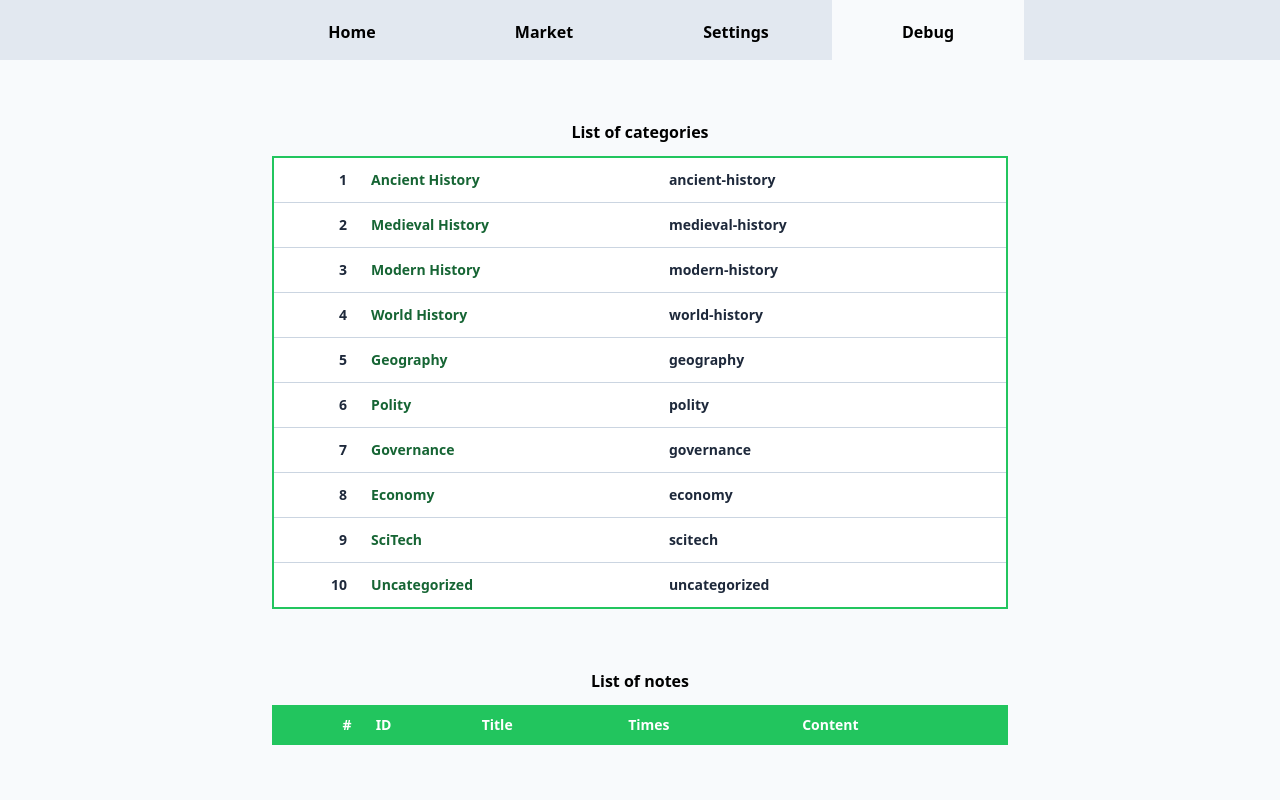
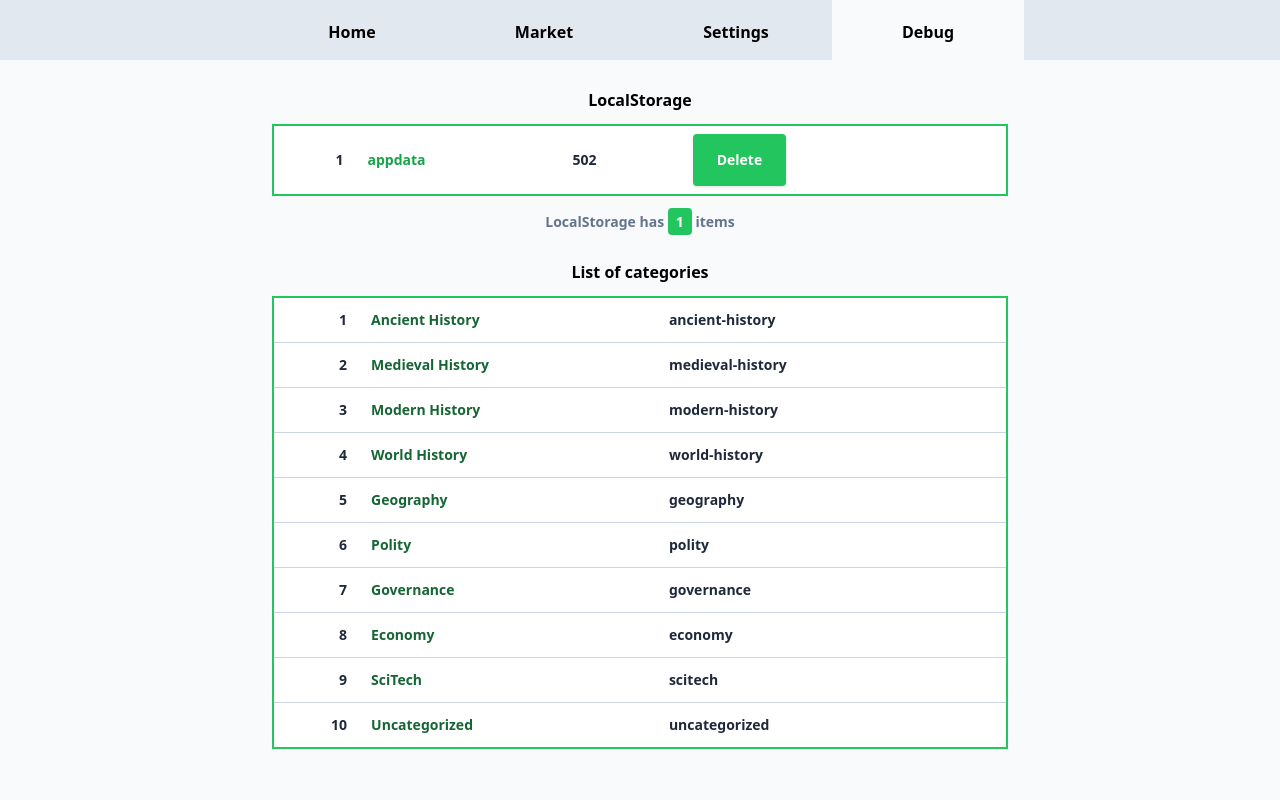
Before and after one commit to iaseth/pointedit, a React (Create React App) app: page / in a window 1280 px wide. Both pictures are taken after a click on the element "Debug". Shown: the top 800 px of the page. Built offline with nearby package versions, Linux system fonts and the light colour scheme.

Commit message:
Added LocalStorage component

```diff
--- a/src/PointApp/Content/Debugger/Debugger.js
+++ b/src/PointApp/Content/Debugger/Debugger.js
@@ -1,3 +1,4 @@
+import LocalStorage from './LocalStorage';
 import CategoryTable from './CategoryTable';
 import NotesList from './NotesList';
 
@@ -6,10 +7,11 @@ import NotesList from './NotesList';
 export default function Debugger ({appdata}) {
 	return (
 		<div className="max-w-3xl mx-auto min-h-screen px-4">
-			<header className="py-6"></header>
+			<header className="py-2"></header>
 
 			<main>
 				<div className="mx-auto">
+					<LocalStorage />
 					<CategoryTable {...{appdata}} />
 
 					<div className="h-12"></div>
--- /dev/null
+++ b/src/PointApp/Content/Debugger/LocalStorage.js
@@ -0,0 +1,50 @@
+import React from 'react';
+
+import {Button} from '../../Utils';
+
+
+const LS = window.localStorage;
+
+const getRowsFromLS = () => {
+	const rows = [...Object.keys(LS)].map(key => ({
+		key: key,
+		length: LS.getItem(key).length
+	}));
+	console.log(`Returned rows: '${rows.length} rows'`);
+	return rows;
+};
+
+export default function LocalStorage () {
+	const [rows, setRows] = React.useState(getRowsFromLS());
+
+	const deleteItem = (key) => {
+		LS.removeItem(key);
+		console.log(`Deleted from LocalStorage: '${key}'`);
+		setRows(getRowsFromLS());
+	};
+
+	return (
+		<div>
+			<header className="text-center py-3">
+				<h4>LocalStorage</h4>
+			</header>
+
+			<table className="w-full">
+				<tbody>
+					{rows.map((row, k) => <tr key={k}>
+						<td>{k+1}</td>
+						<td className="text-green-600">{row.key}</td>
+						<td>{row.length}</td>
+						<td>
+							<Button onClick={() => deleteItem(row.key)}>Delete</Button>
+						</td>
+					</tr>)}
+				</tbody>
+			</table>
+
+			<footer className="text-center py-4">
+				<h5 className="text-slate-500">LocalStorage has <span className="bg-green-500 text-white px-2 py-1 rounded">{rows.length}</span> items</h5>
+			</footer>
+		</div>
+	);
+}
```
